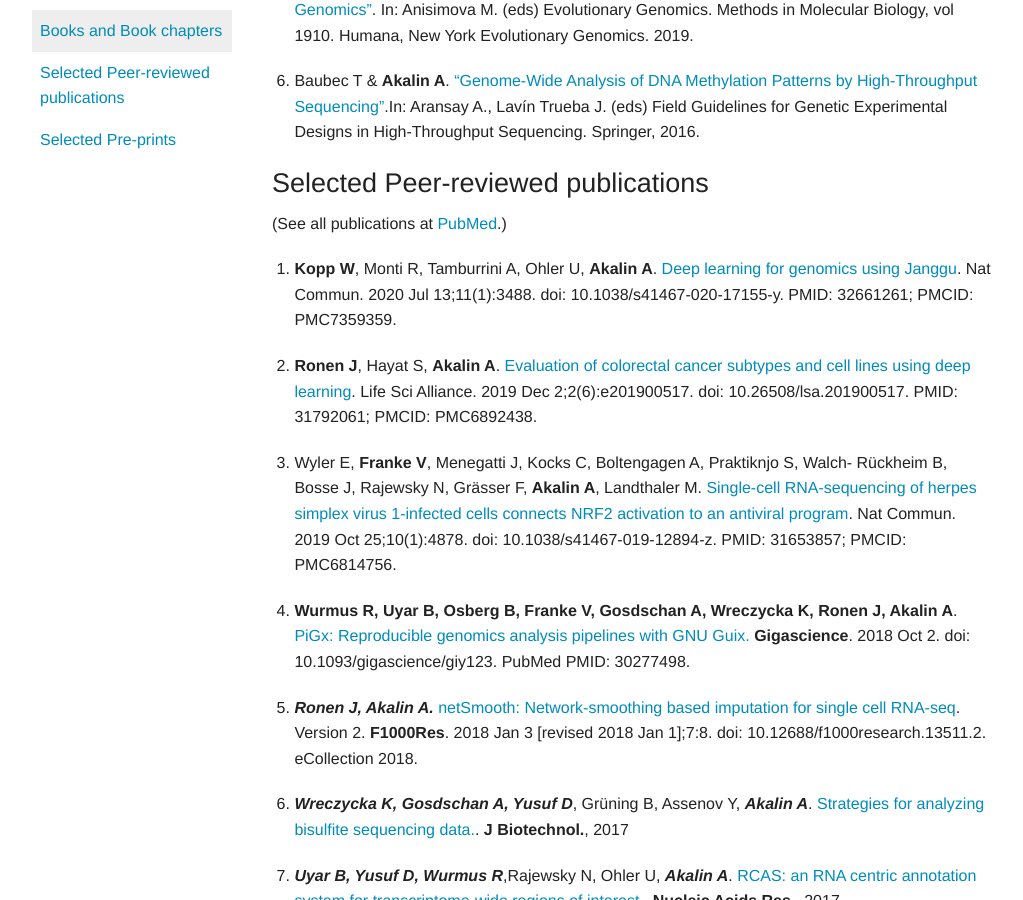
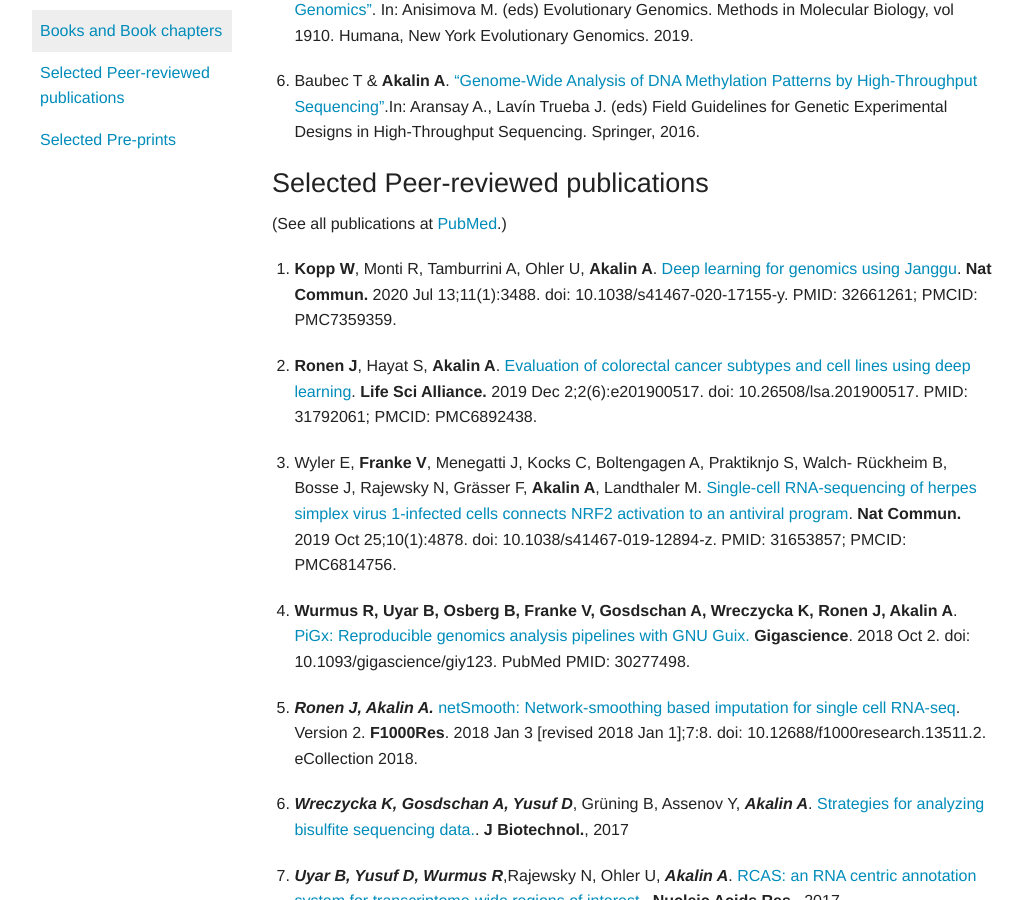
Before and after one commit to BIMSBbioinfo/bimsbbioinfo.github.io, a Jekyll site: the page built from publications.markdown, in a window 1280 px wide and 900 px high, scrolled down 529 px. Shown: the whole window, without its empty margins (133-1156 px from the left). Built offline with Jekyll 4.4.1, drawn with Linux system fonts in a browser that asks for light colours; our own code applies the rules of GitHub Pages for plain Markdown files.

```diff
--- a/publications.markdown
+++ b/publications.markdown
@@ -29,17 +29,17 @@ layout: with-nav
 
 
 1. **Kopp W**, Monti R, Tamburrini A, Ohler U, **Akalin A**. [Deep learning for genomics
-using Janggu](https://pubmed.ncbi.nlm.nih.gov/32661261/). Nat Commun. 2020 Jul 13;11(1):3488. doi:
+using Janggu](https://pubmed.ncbi.nlm.nih.gov/32661261/). **Nat Commun.** 2020 Jul 13;11(1):3488. doi:
 10.1038/s41467-020-17155-y. PMID: 32661261; PMCID: PMC7359359.
 
 1. **Ronen J**, Hayat S, **Akalin A**. [Evaluation of colorectal cancer subtypes and
-cell lines using deep learning](https://pubmed.ncbi.nlm.nih.gov/31792061/). Life Sci Alliance. 2019 Dec 2;2(6):e201900517.
+cell lines using deep learning](https://pubmed.ncbi.nlm.nih.gov/31792061/). **Life Sci Alliance.** 2019 Dec 2;2(6):e201900517.
 doi: 10.26508/lsa.201900517. PMID: 31792061; PMCID: PMC6892438.
 
 1. Wyler E, **Franke V**, Menegatti J, Kocks C, Boltengagen A, Praktiknjo S, Walch-
 Rückheim B, Bosse J, Rajewsky N, Grässer F, **Akalin A**, Landthaler M. [Single-cell
 RNA-sequencing of herpes simplex virus 1-infected cells connects NRF2 activation
-to an antiviral program](https://pubmed.ncbi.nlm.nih.gov/31653857/). Nat Commun. 2019 Oct 25;10(1):4878. doi:
+to an antiviral program](https://pubmed.ncbi.nlm.nih.gov/31653857/). **Nat Commun.** 2019 Oct 25;10(1):4878. doi:
 10.1038/s41467-019-12894-z. PMID: 31653857; PMCID: PMC6814756.
 
 1. **Wurmus R, Uyar B, Osberg B, Franke V, Gosdschan A, Wreczycka K, Ronen J,
```
